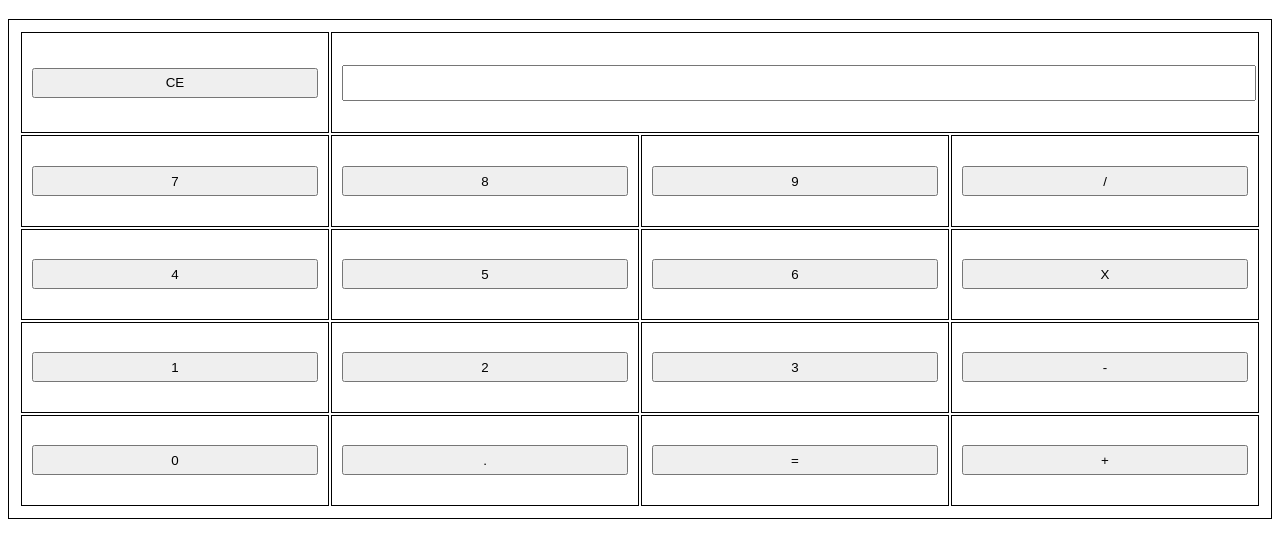
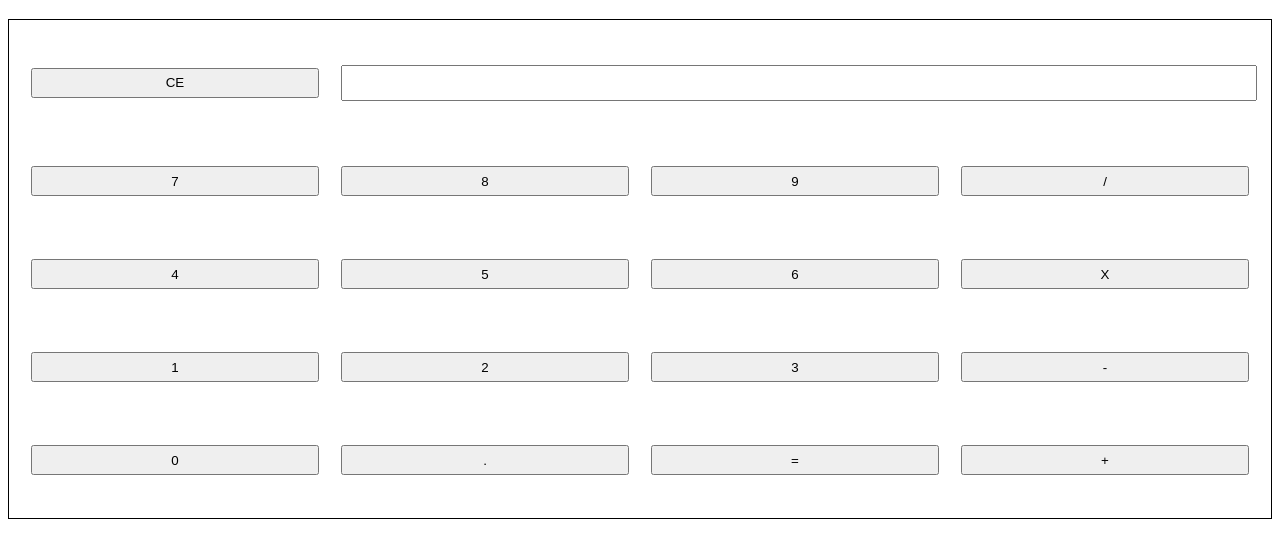
Before and after one commit to tbuchan1997/calculator, a plain HTML site: page index.html in a window 1280 px wide. Shown: the part 61-606 px from the top of the page. Drawn offline with Linux system fonts and the light colour scheme.

Commit message:
Change buttons to input buttons

```diff
--- a/assets/css/style.css
+++ b/assets/css/style.css
@@ -5,10 +5,11 @@ h1 {
 table {
     width: 100%;
     height: 500px;
+    border: 1px solid black;
 }
 
 table, th, td {
-    border: 1px solid black;
+
     padding: 10px;
 }
 
--- a/assets/javascript/calculator.js
+++ b/assets/javascript/calculator.js
@@ -0,0 +1 @@
+object.onclick = function(){myScript};
--- a/index.html
+++ b/index.html
@@ -17,28 +17,28 @@
             <th colspan="3"><input type="text"></th>
         </tr>
         <tr>
-            <td><button class="number">7</button></td>
-            <td><button class="number">8</button></td>
-            <td><button class="number">9</button></td>
-            <td><button class="number">/</button></td>
+            <td><input type="button" value="7" class="button" id="7"></td>
+            <td><input type="button" value="8" class="button" id="8"></td>
+            <td><input type="button" value="9" class="button" id="9"></td>
+            <td><input type="button" value="/" class="operator" id="/"></td>
         </tr>
         <tr>
-            <td><button class="number">4</button></td>
-            <td><button class="number">5</button></td>
-            <td><button class="number">6</button></td>
-            <td><button class="number">X</button></td>
+            <td><input type="button" value="4" class="digit" id="4"></td>
+            <td><input type="button" value="5" class="button" id="5"></td>
+            <td><input type="button" value="6" class="button" id="6"></td>
+            <td><input type="button" value="X" class="operator" id="X"></td>
         </tr>
         <tr>
-            <td><button class="number">1</button></td>
-            <td><button class="number">2</button></td>
-            <td><button class="number">3</button></td>
-            <td><button class="number">-</button></td>
+            <td><input type="button" value="1" class="button" id="1"></td>
+            <td><input type="button" value="2" class="button" id="2"></td>
+            <td><input type="button" value="3" class="button" id="3"></td>
+            <td><input type="button" value="-" class="operator" id="-"></td>
         </tr>
         <tr>
-            <td><button class="number">0</button></td>
-            <td><button class="number">.</button></td>
-            <td><button class="number">=</button></td>
-            <td><button class="number">+</button></td>
+            <td><input type="button" value="0" class="button" id="0"></td>
+            <td><input type="button" value="." class="button" id="."></td>
+            <td><input type="button" value="=" class="button equals" id="="></td>
+            <td><input type="button" value="+" class="operator" id="+"></td>
         </tr>
     </table>
 
```
